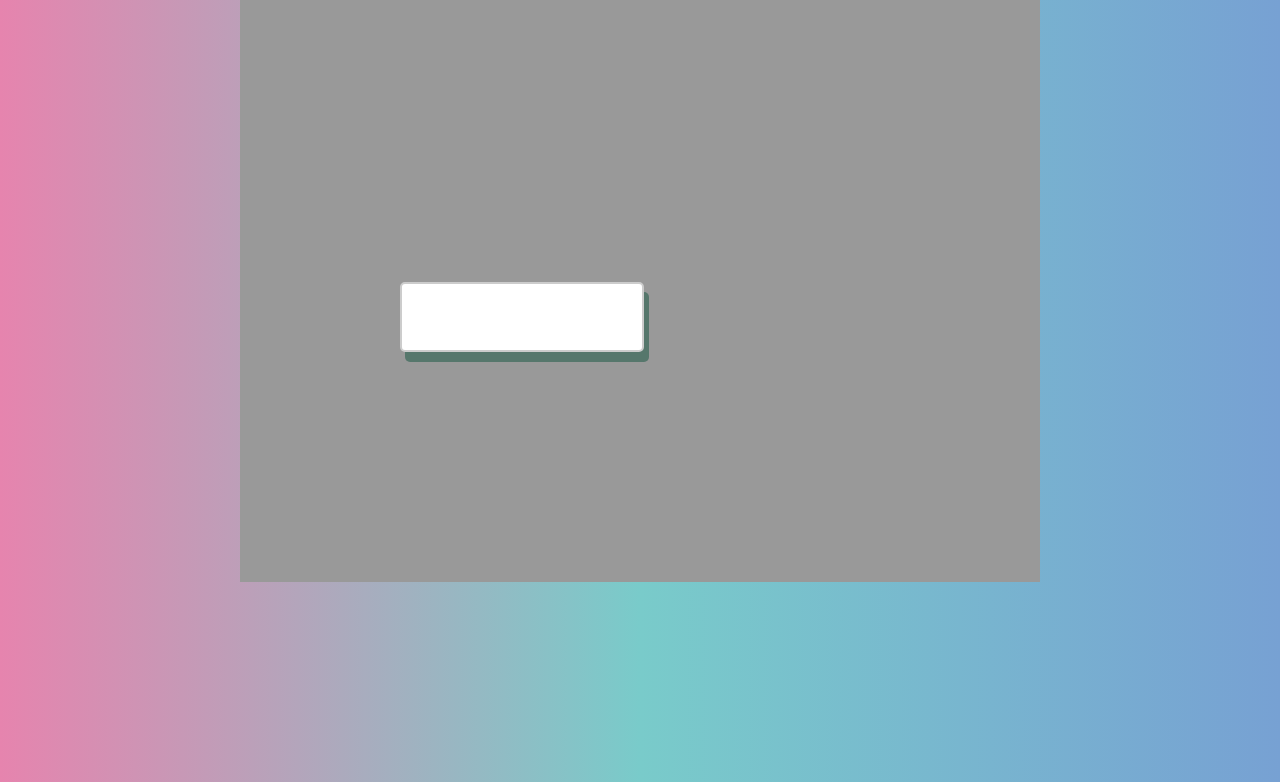
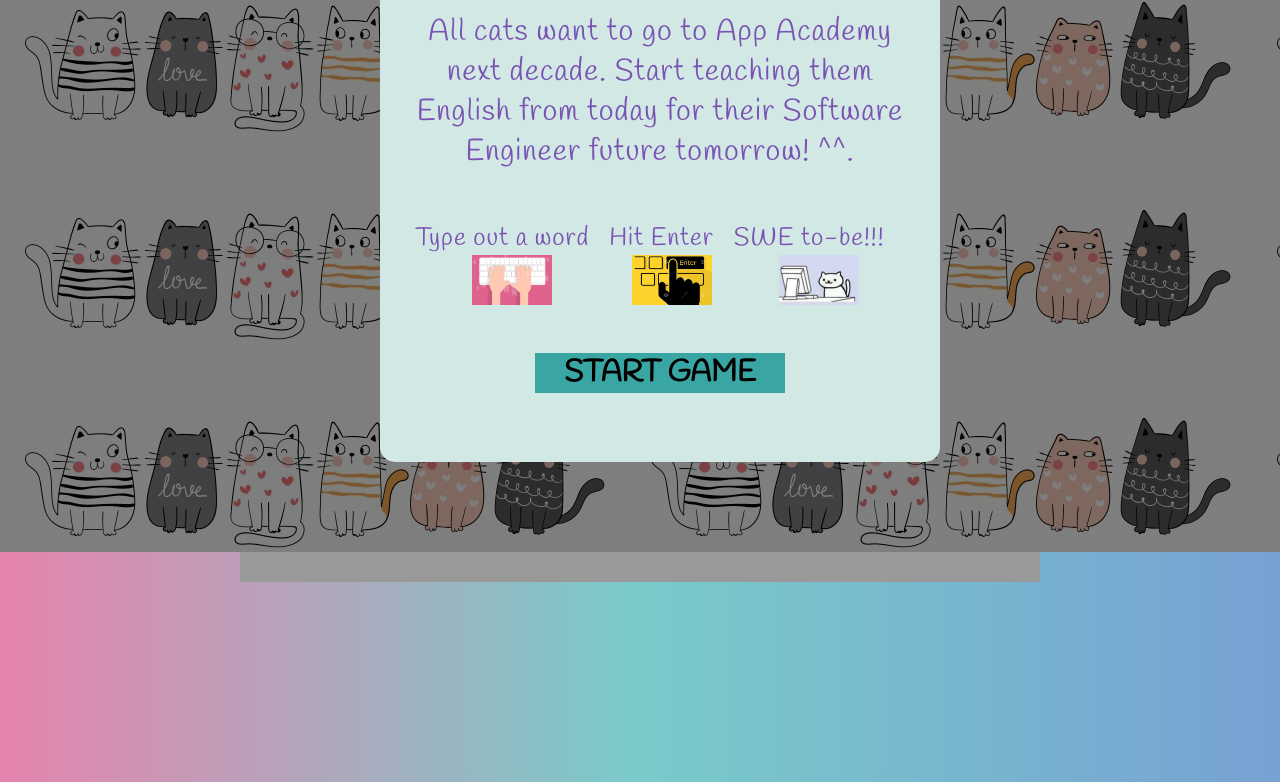
Before and after one commit to meeke198/W10_CatAcademy_JS_Project, a website: page index.html in a window 1280 px wide. Shown: the part 248-1030 px from the top of the page. Drawn offline with Linux system fonts and the light colour scheme; a web font is replaced by a local one.

Commit message:
comment in

```diff
--- a/index.html
+++ b/index.html
@@ -48,7 +48,7 @@
         <input id="user-input" type="text">
     </div>
 
-    <!-- <div id="popupStart">
+   <div id="popupStart">
         <div class="introduction">
             <h2 id="popup-title">Cat Academy</h2>
             <p>All cats want to go to App Academy next decade. Start teaching them English from today for their Software Engineer future tomorrow! ^^.</p>
@@ -79,7 +79,7 @@
                 <p id="end-score">Your score: <span id="scoreEnd">0</span></p>
                 <button id="end">TRY AGAIN</button>
             </div>
-    </div> -->
+    </div>
 
     <script src="./dist/main.js"></script>
 
```
